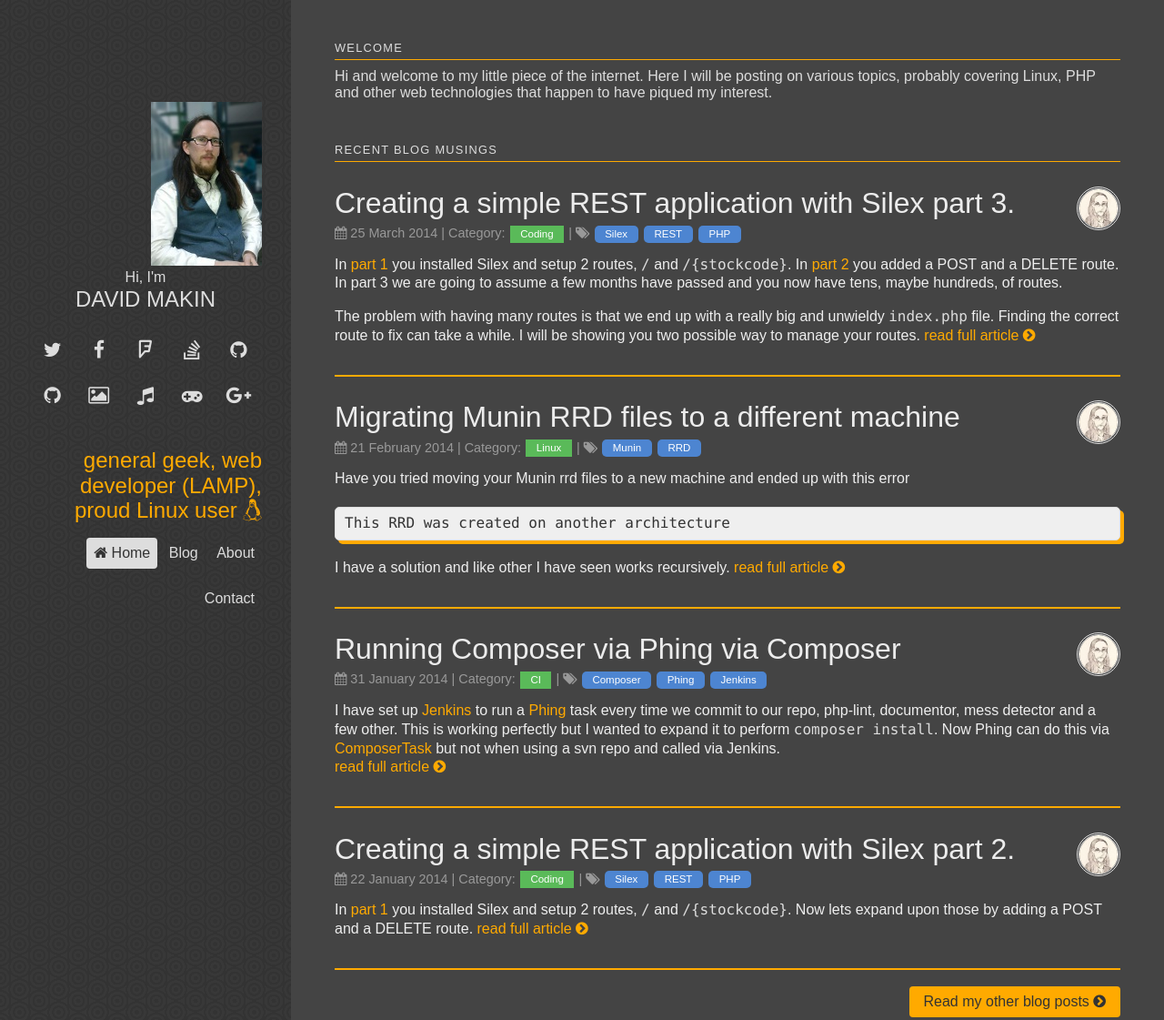
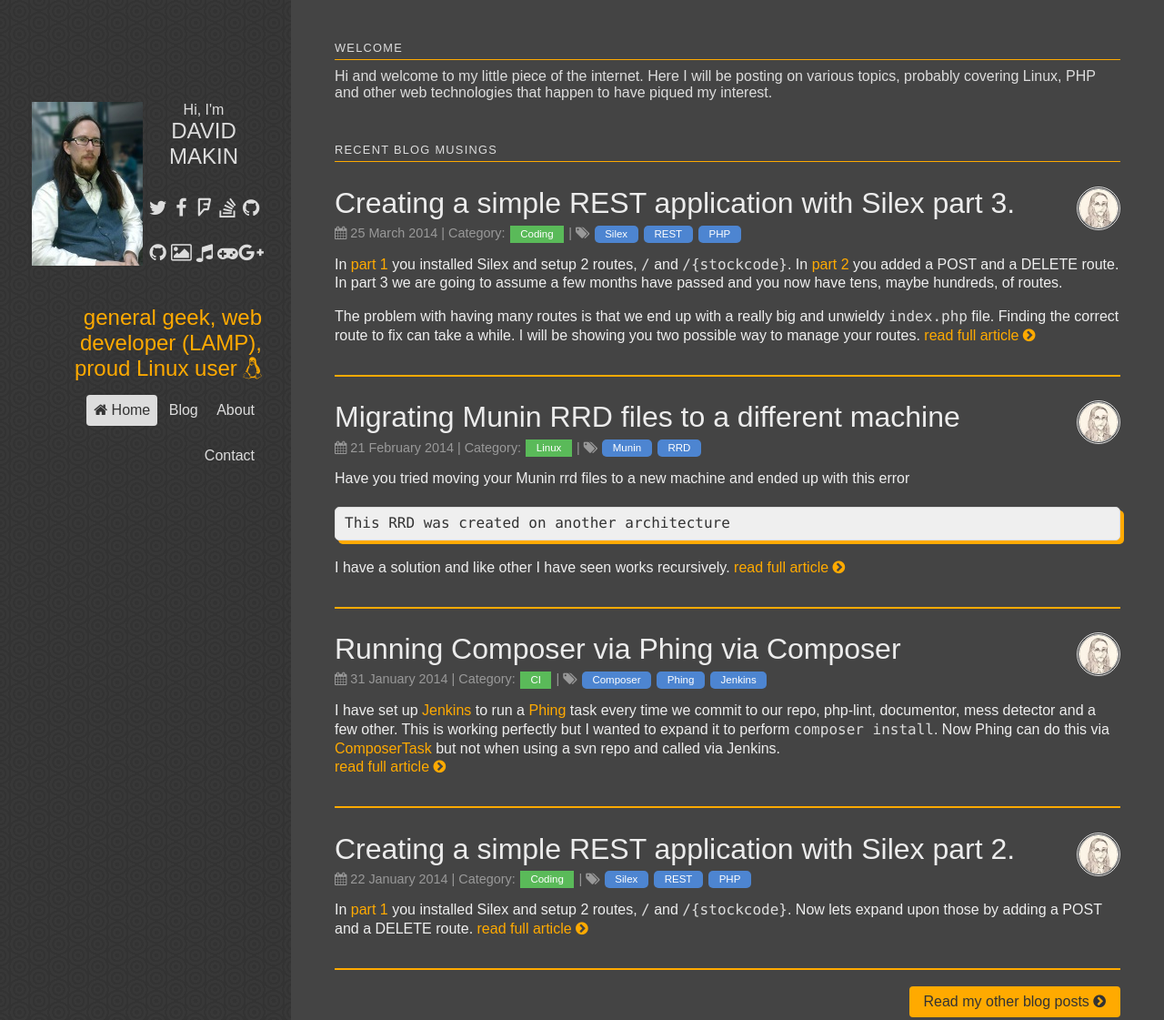
Before and after one commit to sleep-er/sleep-er.github.io, a Jekyll site: the page built from index.html, in a window 1280 px wide and 1121 px high. Shown: the whole window at 91% size. Built offline with Jekyll 4.4.1, drawn with Linux system fonts in a browser that asks for light colours; nearby versions of some CDN libraries; some web fonts are replaced; comment, search, counter and statistics services are not loaded.

Commit message:
tweaking style

```diff
--- a/_layouts/default.html
+++ b/_layouts/default.html
@@ -7,10 +7,10 @@
     <div class="sidebar pure-u-1 pure-u-md-1-4">
         <header class="header">
             <div class="about pure-g">
-                <div class="pure-u-1-2 pure-u-md-1 pure-hidden-xs pure-hidden-sm">
+                <div class="pure-u-1-2 pure-u-lg-1-2 pure-u-md-1 pure-hidden-xs pure-hidden-sm">
                     <img class="image-me " src="{{ site.url }}/images/me-large.jpg" height="180" width="122" title="me">
                 </div>
-                <div class="contact pure-u-1-1 pure-u-md-1">
+                <div class="contact pure-u-1-1 pure-u-lg-1-2 pure-u-md-1">
                     Hi, I'm
                     <h1 class="brand-title"><a href="/">David Makin</a></h1><br />
                     <div class="pure-g pure-hidden-xs pure-hidden-sm">
--- a/css/sleep-er.css
+++ b/css/sleep-er.css
@@ -327,6 +327,13 @@
     margin-bottom: 2px;
 }
 
+.image-me {
+    display: block;
+    margin-left: auto;
+    margin-right: auto;
+    margin-bottom: 5px;
+}
+
 @media (max-width: 767px) {
     .sidebar {
         width: 100%;
```
